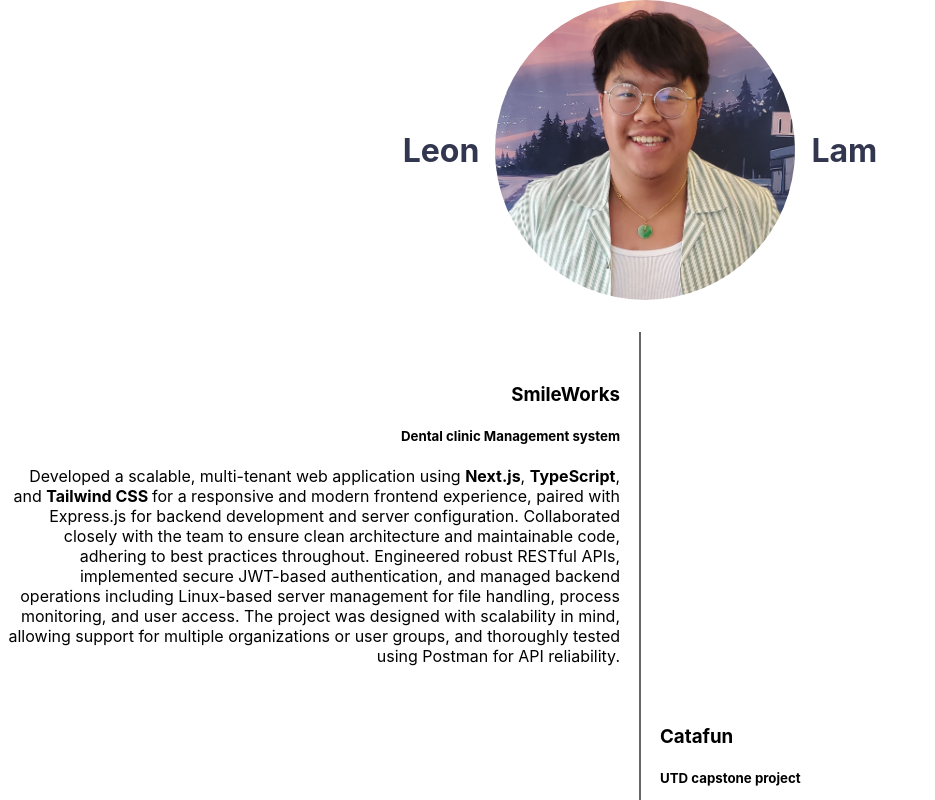
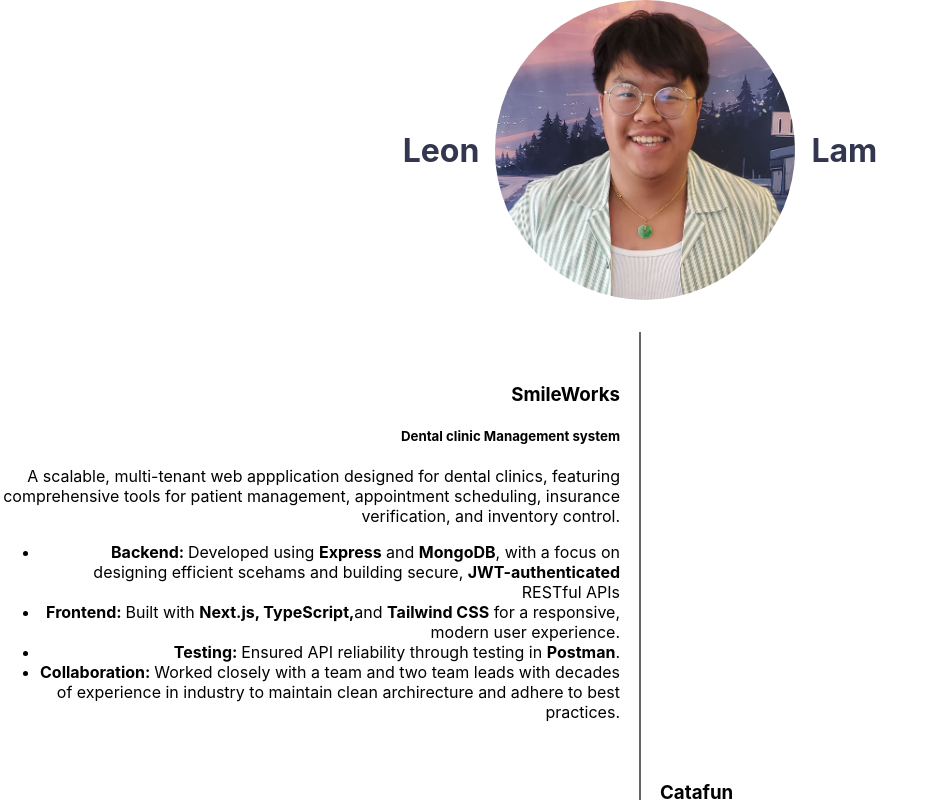
Before and after one commit to Leon-Lam919/personal-site, a React (Create React App) app: page / in a window 1280 px wide. Shown: the top 800 px of the page, without its empty margins (0-935 px from the left). Built offline with nearby package versions, Linux system fonts and the light colour scheme.

Commit message:
changed description for project, structurally

```diff
--- a/src/App.js
+++ b/src/App.js
@@ -18,9 +18,13 @@ function App() {
         <div className="project-item project-left">
           <h3 className='project-title'>SmileWorks</h3>
           <h5 className='project-title'>Dental clinic Management system</h5>
-          <p className='project-title'>
-            Developed a scalable, multi-tenant web application using <b>Next.js</b>, <b>TypeScript</b>, and <b>Tailwind CSS </b> for a responsive and modern frontend experience, paired with Express.js for backend development and server configuration. Collaborated closely with the team to ensure clean architecture and maintainable code, adhering to best practices throughout. Engineered robust RESTful APIs, implemented secure JWT-based authentication, and managed backend operations including Linux-based server management for file handling, process monitoring, and user access. The project was designed with scalability in mind, allowing support for multiple organizations or user groups, and thoroughly tested using Postman for API reliability.
-          </p>
+          <p>A scalable, multi-tenant web appplication designed for dental clinics, featuring comprehensive tools for patient management, appointment scheduling, insurance verification, and inventory control. </p>
+          <ul>
+            <li><b>Backend: </b>Developed using <b>Express</b> and <b>MongoDB</b>, with a focus on designing efficient scehams and building secure, <b>JWT-authenticated</b> RESTful APIs</li>
+            <li><b>Frontend: </b> Built with <b>Next.js, TypeScript,</b>and <b>Tailwind CSS</b> for a responsive, modern user experience.</li>
+            <li><b>Testing: </b> Ensured API reliability through testing in <b>Postman</b>.</li>
+            <li><b>Collaboration: </b> Worked closely with a team and two team leads with decades of experience in industry to maintain clean archirecture and adhere to best practices.</li>
+          </ul>
         </div>
         <div className="project-item project-right">
           <h3 className='project-title'>Catafun </h3>
```
